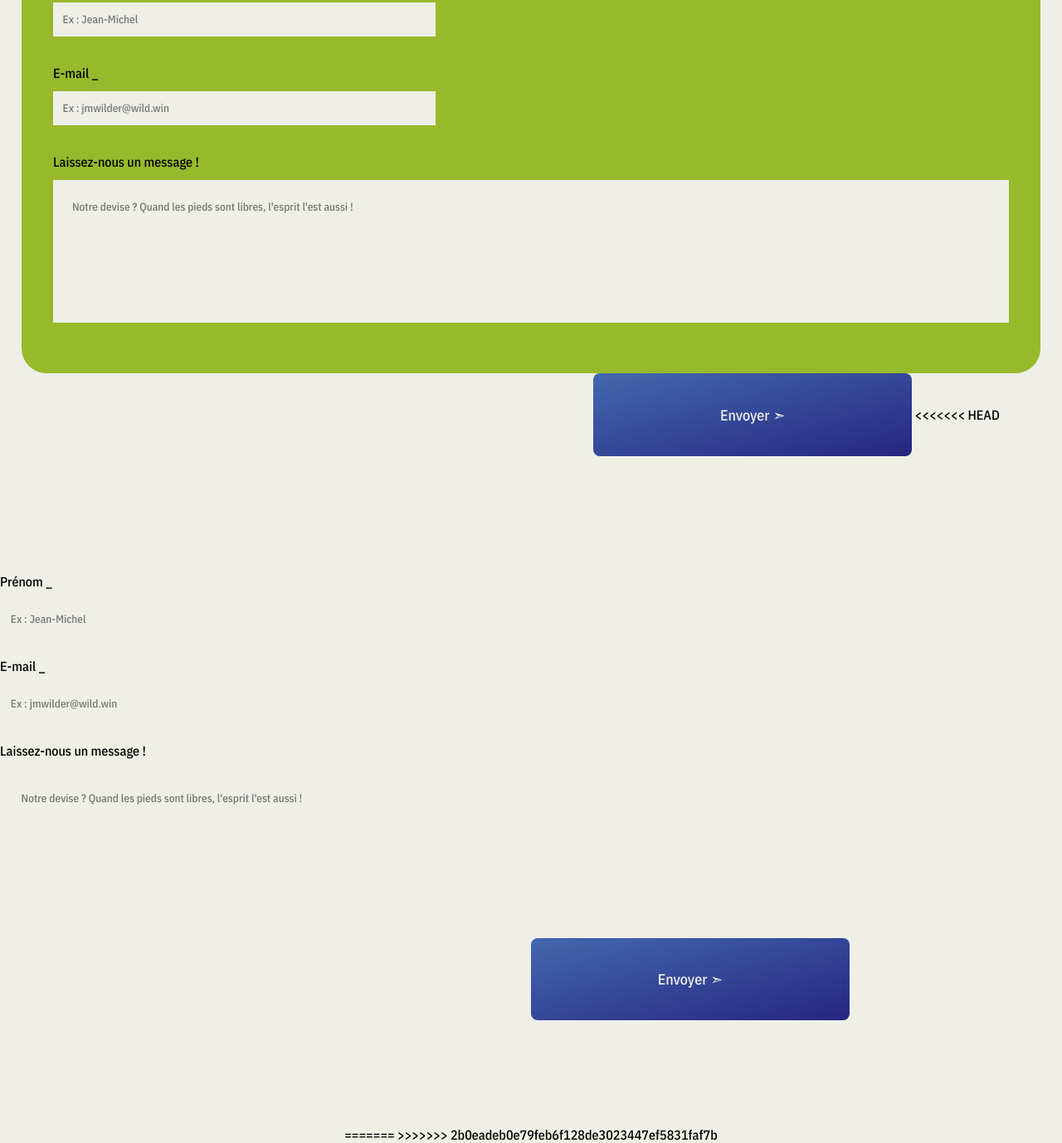
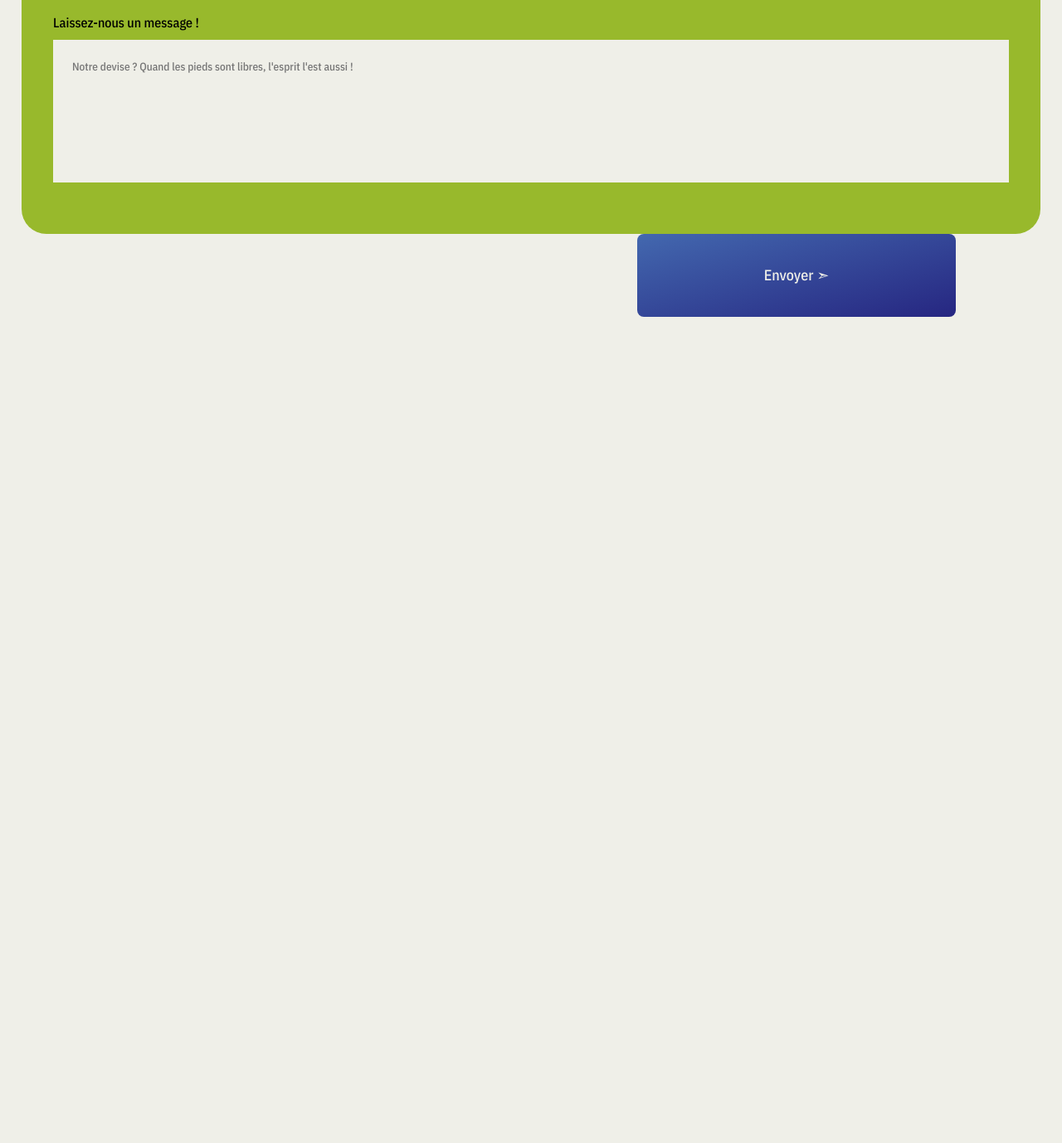
Before and after one commit to alexandre25091991/Project-1---Book-Of-Wilders, a plain HTML site: page index.html in a window 1280 px wide. Shown: the part 1791-3169 px from the top of the page at 83% size. After the commit the page ends 2301 px from the top, so only its background shows below. Drawn offline with nearby package versions, Linux system fonts and the light colour scheme; a web font is replaced by a local one.

Commit message:
resolve conflit

```diff
--- a/index.html
+++ b/index.html
@@ -9,9 +9,8 @@
     <link rel="stylesheet" href="photo-grid.css">
     <link rel="stylesheet" href="form.css">
     <link rel="stylesheet" href="nav.css">
+    <link rek="stylesheet" href="tablet.css">
     <link rel="preload" href="Schoolwork-Regular.woff2" as="font" type="font/woff2" crossorigin>
-    <link rel="preload" href="TwCenMT-Condensed.woff2" as="font" type="font/woff2" crossorigin>
-
     <link rel="preconnect" href="https://fonts.googleapis.com">
     <link rel="preconnect" href="https://fonts.gstatic.com" crossorigin>
     <link href="https://fonts.googleapis.com/css2?family=Bebas+Neue&family=IBM+Plex+Sans+Condensed:wght@500&display=swap" rel="stylesheet">
@@ -147,9 +146,7 @@
     </div>
 
 
-    <div class="formul">
-    <h2 id="titlecontact">Contactez-nous !</h2>
-=======
+
     <section>
         <h2 id="titlecontact">Contactez-nous !</h2>
 
@@ -161,7 +158,7 @@
                 <p>4 Avenue des Saules<br> Bâtiment le Doge<br> Lille - 59 160 </p>
             </div>
         </div>
->>>>>>> 2b0eadeb0e79feb6f128de3023447ef5831faf7b
+
 
         <div>
             <p> « ------ « ⋅ ☎ ⋅ » ------ »</p>
@@ -196,41 +193,17 @@
             </div>
             <button type="submit">Envoyer ➣</button>
 
-<<<<<<< HEAD
-            <div class="personal-info">
-                <label for="firstname">Prénom _</label>
-
-                <input type="text" id="firstname" placeholder="Ex : Jean-Michel">
-            </div>
-
-            <div class="personal-info">
-                <label for="email">E-mail _</label>
-
-                <input type="email" id="email" placeholder="Ex : jmwilder@wild.win">
-            </div>
-
-            <div class="personal-info">
-                <label for="message">Laissez-nous un message !</label>
-
-                <textarea id="message" rows="7"
-                    placeholder="Notre devise ? Quand les pieds sont libres, l'esprit l'est aussi !"></textarea>
-            </div>
-        </div>
-        <button type="submit">Envoyer ➣</button>
 
     </form>
-    </div>
+
+
+    </section>
 
     <footer>
         <div class="footer">
             <p>Les Wilders 2023</p>
         </div>
     </footer>
-
-=======
-        </form>
-    </section>
->>>>>>> 2b0eadeb0e79feb6f128de3023447ef5831faf7b
     <script src="script.js"></script>
     <script src="scriptTablet.js"></script>
 </body>
```
